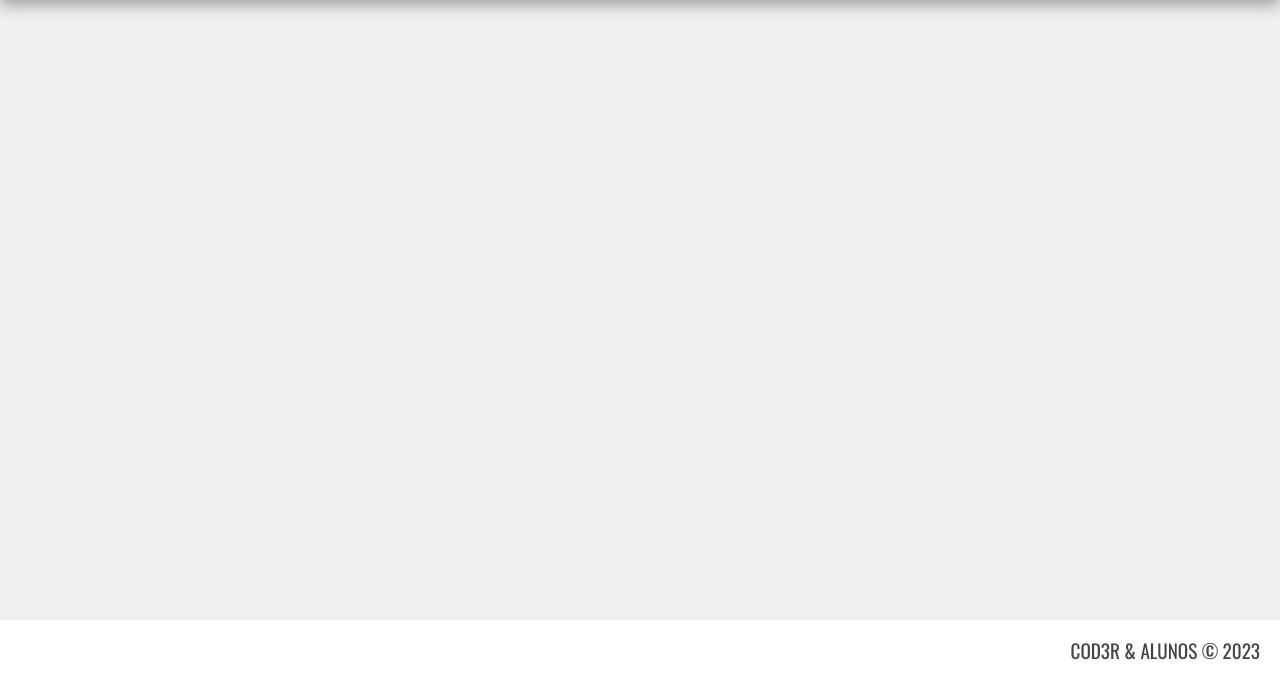
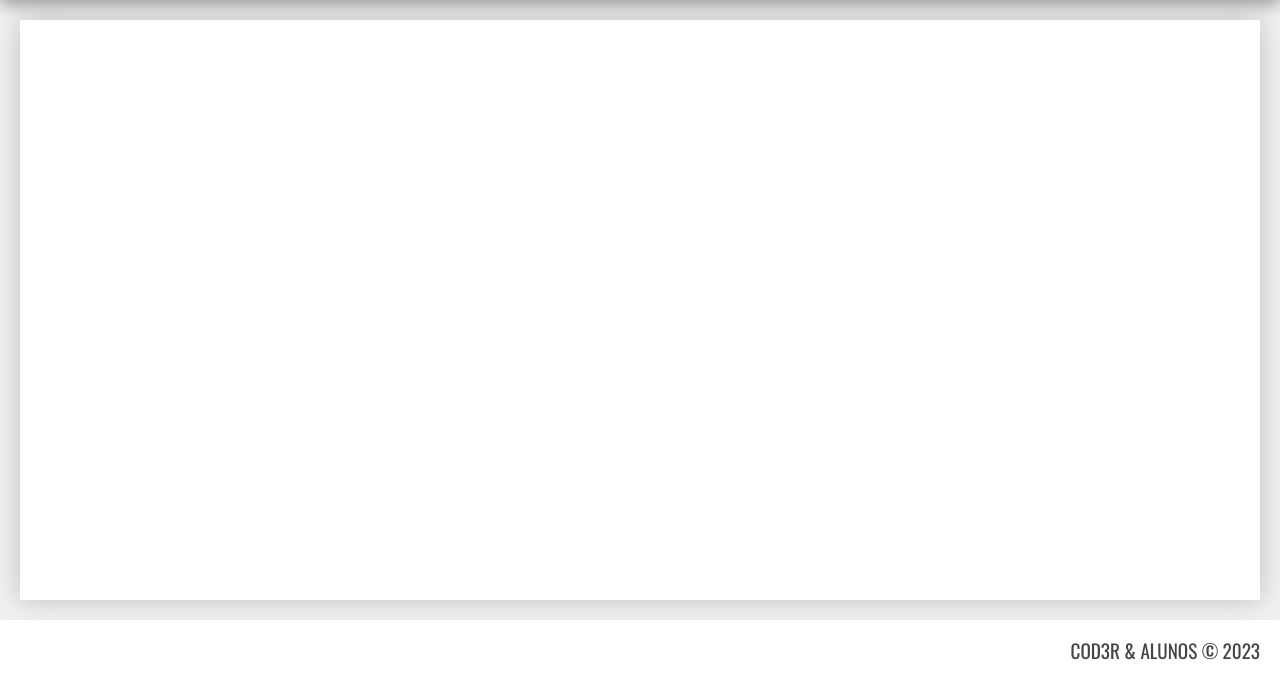
Before and after one commit to eilincoln/curso-php, a PHP site: page / in a window 1280 px wide. Shown: the part 120-800 px from the top of the page. Run offline with PHP 8.4, Linux system fonts and the light colour scheme.

Commit message:
feito alteração na parte principal do HTML para visualização do conteúdo.

```diff
--- a/assets/css/estilo.css
+++ b/assets/css/estilo.css
@@ -48,6 +48,15 @@ body {
     padding: 20px;
 }
 
+.conteudo {
+    position: relative;
+    height: 100%;
+    overflow-y: scroll;
+    background-color: #fff;
+    padding: 20px;
+    box-shadow: 0px 0px 25px 0px rgba(0, 0, 0, 0.2);
+}
+
 .rodape {
     grid-area: rodape;
     background-color: #fff;
--- a/index.html
+++ b/index.html
@@ -14,7 +14,11 @@
         <h1>Curso PHP</h1>
         <h2>Índice de exercícios</h2>
     </header>
-    <main class="principal"></main>
+    <main class="principal">
+        <div class="conteudo">
+
+        </div>
+    </main>
     <footer class="rodape">
         COD3R & ALUNOS © 2023
     </footer>
```
